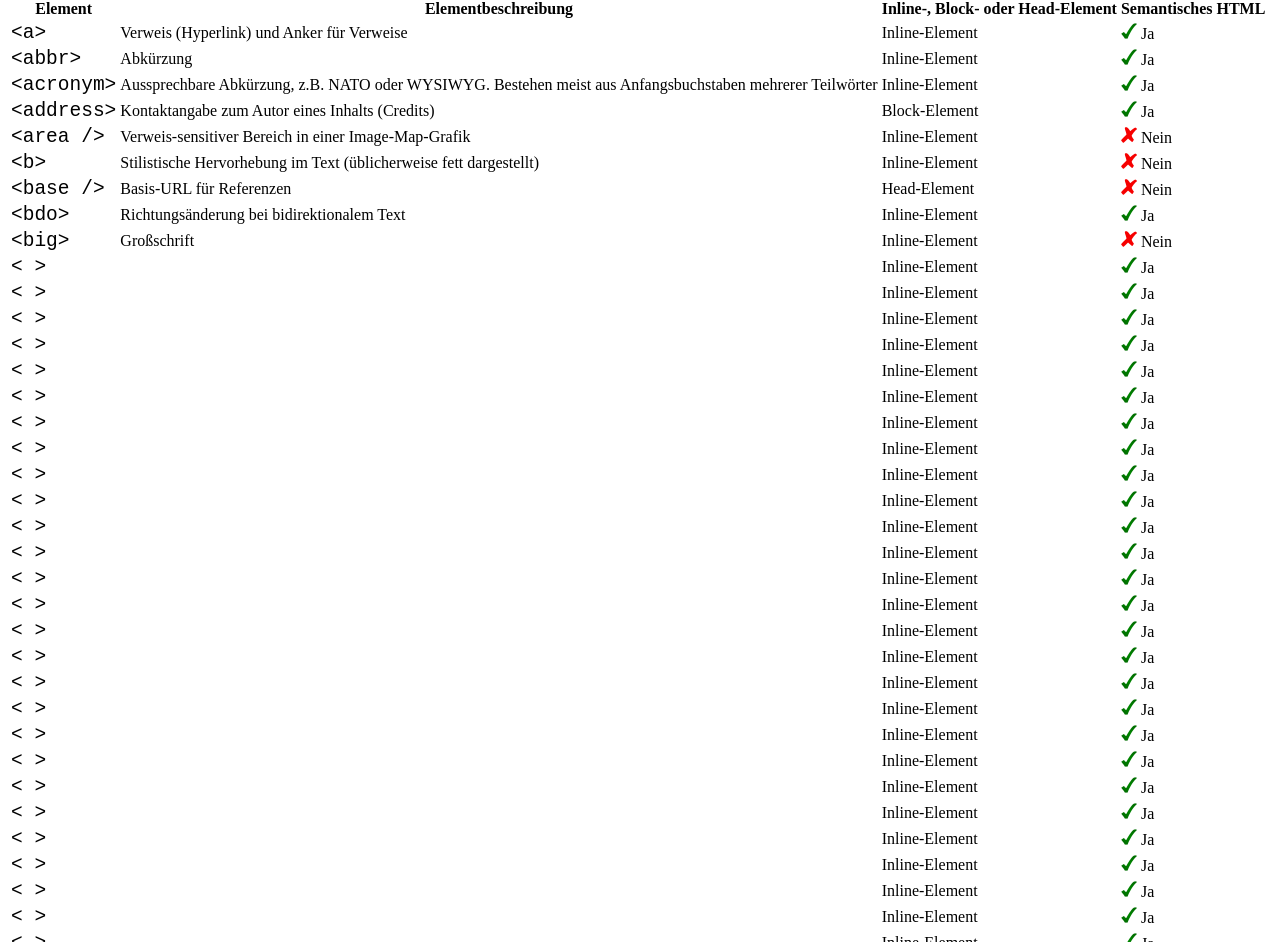
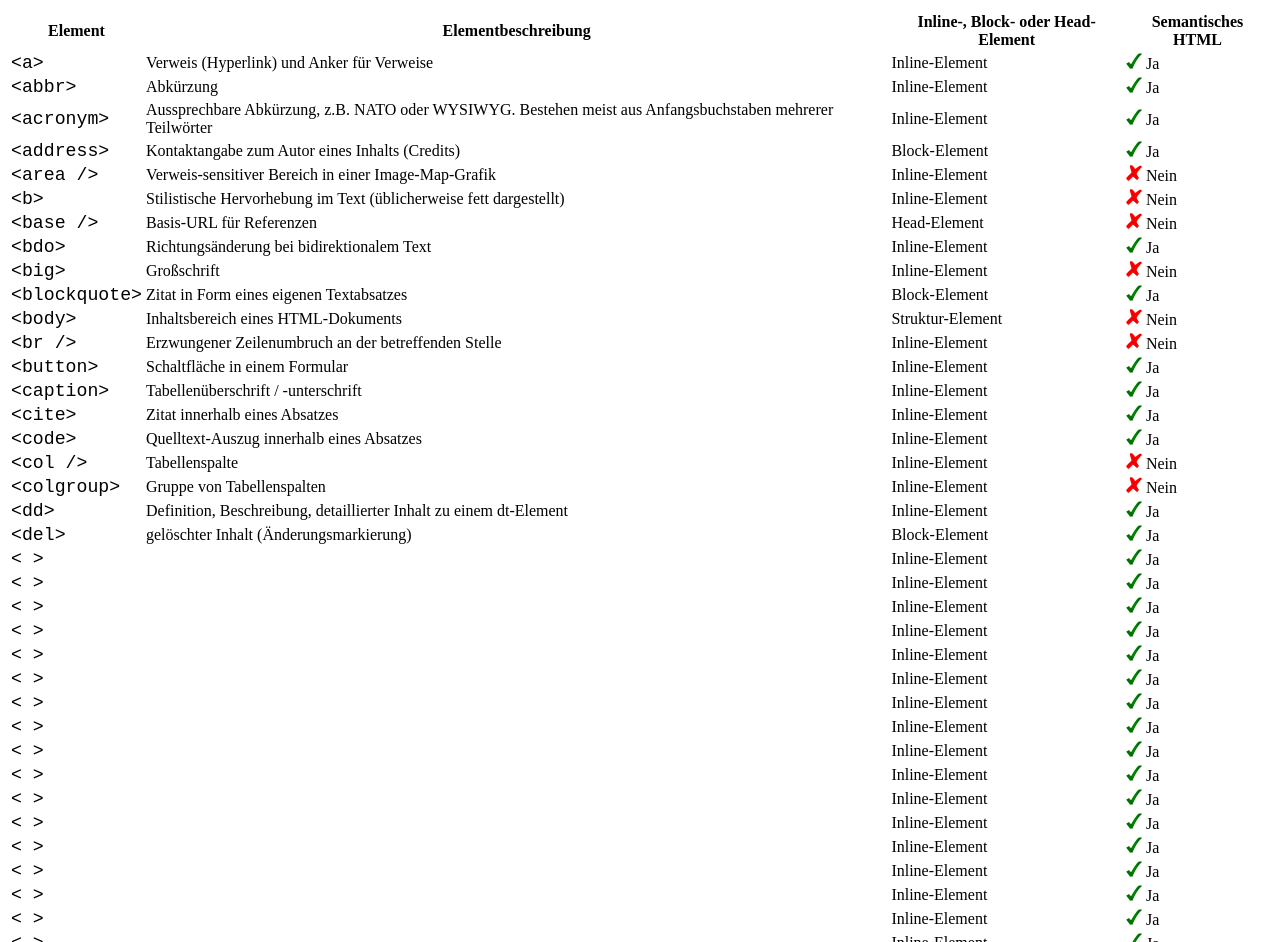
Before and after one commit to developer127/weben2013, a plain HTML site: page HA-Kap6/WebContent/index.html in a window 1280 px wide. Shown: the part 70-1012 px from the top of the page. Drawn offline with Linux system fonts and the light colour scheme.

Commit message:
Tabelle bearbeitet4

```diff
--- a/HA-Kap6/WebContent/index.html
+++ b/HA-Kap6/WebContent/index.html
@@ -7,7 +7,7 @@
 <title>XHTML 1.0 strict Elemente</title>
 </head>
 <body>
-<h2>Tabelle aller 77 "XHTML 1.0 strict"- Elemente</h2>
+<h1>Tabelle aller 77 "XHTML 1.0 strict"- Elemente</h1>
 <table>
 	<tr id="header">
 		<th>Element</th>
@@ -19,465 +19,466 @@
 		<td><code class="language_html">&lt;a&gt;</code></td>
 		<td>Verweis (Hyperlink) und Anker für Verweise</td>
 		<td>Inline-Element</td>
-		<td><img src="ja.png" alt="Ja" /> Ja</td>
+		<td><img src="ja.png" /> Ja</td>
 	</tr>
 	<tr class="row2">
 		<td><code class="language_html">&lt;abbr&gt;</code></td>
 		<td>Abkürzung</td>
 		<td>Inline-Element</td>
-		<td><img src="ja.png" alt="Ja" /> Ja</td>
+		<td><img src="ja.png"   /> Ja</td>
 	</tr>
 	<tr class="row1">
 		<td><code class="language_html">&lt;acronym&gt;</code></td>
 		<td>Aussprechbare Abkürzung, z.B. NATO oder WYSIWYG.
 		Bestehen meist aus Anfangsbuchstaben mehrerer Teilwörter</td>
 		<td>Inline-Element</td>
-		<td><img src="ja.png" alt="Ja" /> Ja</td>
+		<td><img src="ja.png"   /> Ja</td>
 	</tr>
 	<tr class="row2">
 		<td><code class="language_html">&lt;address&gt;</code></td>
 		<td>Kontaktangabe zum Autor eines Inhalts (Credits)</td>
 		<td>Block-Element</td>
-		<td><img src="ja.png" alt="Ja" /> Ja</td>
+		<td><img src="ja.png"   /> Ja</td>
 	</tr>
 	<tr class="row1">
 		<td><code class="language_html">&lt;area /&gt;</code></td>
 		<td>Verweis-sensitiver Bereich in einer Image-Map-Grafik</td>
 		<td>Inline-Element</td>
-		<td><img src="nein.png" alt="Nein" /> Nein</td>
+		<td><img src="nein.png"   /> Nein</td>
 	</tr>
 	<tr class="row2">
 		<td><code class="language_html">&lt;b&gt;</code></td>
 		<td>Stilistische Hervorhebung im Text
 			(üblicherweise fett dargestellt)</td>
 		<td>Inline-Element</td>
-		<td><img src="nein.png" alt="Nein" /> Nein</td>
+		<td><img src="nein.png"   /> Nein</td>
 	</tr>
 	<tr class="row1">
 		<td><code class="language_html">&lt;base /&gt;</code></td>
 		<td>Basis-URL für Referenzen</td>
 		<td>Head-Element</td>
-		<td><img src="nein.png" alt="Nein" /> Nein</td>
+		<td><img src="nein.png"   /> Nein</td>
 	</tr>
 	<tr class="row2">
 		<td><code class="language_html">&lt;bdo&gt;</code></td>
 		<td>Richtungsänderung bei bidirektionalem Text</td>
 		<td>Inline-Element</td>
-		<td><img src="ja.png" alt="Ja" /> Ja</td>
+		<td><img src="ja.png"   /> Ja</td>
 	</tr>
 	<tr class="row1">
 		<td><code class="language_html">&lt;big&gt;</code></td>
 		<td>Großschrift</td>
 		<td>Inline-Element</td>
-		<td><img src="nein.png" alt="Nein" /> Nein</td>
+		<td><img src="nein.png"   /> Nein</td>
+	</tr>
+	<tr class="row2">
+		<td><code class="language_html">&lt;blockquote&gt;</code></td>
+		<td>Zitat in Form eines eigenen Textabsatzes</td>
+		<td>Block-Element</td>
+		<td><img src="ja.png"   /> Ja</td>
+	</tr>
+	<tr class="row1">
+		<td><code class="language_html">&lt;body&gt;</code></td>
+		<td>Inhaltsbereich eines HTML-Dokuments</td>
+		<td>Struktur-Element</td>
+		<td><img src="nein.png"/> Nein</td>
+	</tr>
+	<tr class="row2">
+		<td><code class="language_html">&lt;br /&gt;</code></td>
+		<td>Erzwungener Zeilenumbruch an der betreffenden Stelle</td>
+		<td>Inline-Element</td>
+		<td><img src="nein.png"/> Nein</td>
+	</tr>
+	<tr class="row1">
+		<td><code class="language_html">&lt;button&gt;</code></td>
+		<td>Schaltfläche in einem Formular</td>
+		<td>Inline-Element</td>
+		<td><img src="ja.png"/> Ja</td>
+	</tr>
+	<tr class="row2">
+		<td><code class="language_html">&lt;caption&gt;</code></td>
+		<td>Tabellenüberschrift / -unterschrift</td>
+		<td>Inline-Element</td>
+		<td><img src="ja.png"   /> Ja</td>
+	</tr>
+	<tr class="row1">
+		<td><code class="language_html">&lt;cite&gt;</code></td>
+		<td>Zitat innerhalb eines Absatzes</td>
+		<td>Inline-Element</td>
+		<td><img src="ja.png"/> Ja</td>
+	</tr>
+	<tr class="row2">
+		<td><code class="language_html">&lt;code&gt;</code></td>
+		<td>Quelltext-Auszug innerhalb eines Absatzes</td>
+		<td>Inline-Element</td>
+		<td><img src="ja.png"/> Ja</td>
+	</tr>
+	<tr class="row1">
+		<td><code class="language_html">&lt;col /&gt;</code></td>
+		<td>Tabellenspalte</td>
+		<td>Inline-Element</td>
+		<td><img src="nein.png"/> Nein</td>
+	</tr>
+	<tr class="row2">
+		<td><code class="language_html">&lt;colgroup&gt;</code></td>
+		<td>Gruppe von Tabellenspalten</td>
+		<td>Inline-Element</td>
+		<td><img src="nein.png"/> Nein</td>
+	</tr>
+	<tr class="row1">
+		<td><code class="language_html">&lt;dd&gt;</code></td>
+		<td>Definition, Beschreibung,
+			detaillierter Inhalt zu einem dt-Element</td>
+		<td>Inline-Element</td>
+		<td><img src="ja.png"   /> Ja</td>
+	</tr>
+	<tr class="row2">
+		<td><code class="language_html">&lt;del&gt;</code></td>
+		<td>gelöschter Inhalt (Änderungsmarkierung)</td>
+		<td>Block-Element</td>
+		<td><img src="ja.png"   /> Ja</td>
+	</tr>
+	<tr class="row1">
+		<td><code class="language_html">&lt; &gt;</code></td>
+		<td></td>
+		<td>Inline-Element</td>
+		<td><img src="ja.png"   /> Ja</td>
 	</tr>
 	<tr class="row2">
 		<td><code class="language_html">&lt; &gt;</code></td>
 		<td></td>
 		<td>Inline-Element</td>
-		<td><img src="ja.png" alt="Ja" /> Ja</td>
+		<td><img src="ja.png"   /> Ja</td>
 	</tr>
 	<tr class="row1">
 		<td><code class="language_html">&lt; &gt;</code></td>
 		<td></td>
 		<td>Inline-Element</td>
-		<td><img src="ja.png" alt="Ja" /> Ja</td>
+		<td><img src="ja.png"   /> Ja</td>
 	</tr>
 	<tr class="row2">
 		<td><code class="language_html">&lt; &gt;</code></td>
 		<td></td>
 		<td>Inline-Element</td>
-		<td><img src="ja.png" alt="Ja" /> Ja</td>
+		<td><img src="ja.png"   /> Ja</td>
 	</tr>
 	<tr class="row1">
 		<td><code class="language_html">&lt; &gt;</code></td>
 		<td></td>
 		<td>Inline-Element</td>
-		<td><img src="ja.png" alt="Ja" /> Ja</td>
+		<td><img src="ja.png"   /> Ja</td>
 	</tr>
 	<tr class="row2">
 		<td><code class="language_html">&lt; &gt;</code></td>
 		<td></td>
 		<td>Inline-Element</td>
-		<td><img src="ja.png" alt="Ja" /> Ja</td>
+		<td><img src="ja.png"   /> Ja</td>
 	</tr>
 	<tr class="row1">
 		<td><code class="language_html">&lt; &gt;</code></td>
 		<td></td>
 		<td>Inline-Element</td>
-		<td><img src="ja.png" alt="Ja" /> Ja</td>
+		<td><img src="ja.png"   /> Ja</td>
 	</tr>
 	<tr class="row2">
 		<td><code class="language_html">&lt; &gt;</code></td>
 		<td></td>
 		<td>Inline-Element</td>
-		<td><img src="ja.png" alt="Ja" /> Ja</td>
+		<td><img src="ja.png"   /> Ja</td>
 	</tr>
 	<tr class="row1">
 		<td><code class="language_html">&lt; &gt;</code></td>
 		<td></td>
 		<td>Inline-Element</td>
-		<td><img src="ja.png" alt="Ja" /> Ja</td>
+		<td><img src="ja.png"   /> Ja</td>
 	</tr>
 	<tr class="row2">
 		<td><code class="language_html">&lt; &gt;</code></td>
 		<td></td>
 		<td>Inline-Element</td>
-		<td><img src="ja.png" alt="Ja" /> Ja</td>
+		<td><img src="ja.png"   /> Ja</td>
 	</tr>
 	<tr class="row1">
 		<td><code class="language_html">&lt; &gt;</code></td>
 		<td></td>
 		<td>Inline-Element</td>
-		<td><img src="ja.png" alt="Ja" /> Ja</td>
+		<td><img src="ja.png"   /> Ja</td>
 	</tr>
 	<tr class="row2">
 		<td><code class="language_html">&lt; &gt;</code></td>
 		<td></td>
 		<td>Inline-Element</td>
-		<td><img src="ja.png" alt="Ja" /> Ja</td>
+		<td><img src="ja.png"   /> Ja</td>
 	</tr>
 	<tr class="row1">
 		<td><code class="language_html">&lt; &gt;</code></td>
 		<td></td>
 		<td>Inline-Element</td>
-		<td><img src="ja.png" alt="Ja" /> Ja</td>
+		<td><img src="ja.png"   /> Ja</td>
 	</tr>
 	<tr class="row2">
 		<td><code class="language_html">&lt; &gt;</code></td>
 		<td></td>
 		<td>Inline-Element</td>
-		<td><img src="ja.png" alt="Ja" /> Ja</td>
+		<td><img src="ja.png"   /> Ja</td>
 	</tr>
 	<tr class="row1">
 		<td><code class="language_html">&lt; &gt;</code></td>
 		<td></td>
 		<td>Inline-Element</td>
-		<td><img src="ja.png" alt="Ja" /> Ja</td>
+		<td><img src="ja.png"   /> Ja</td>
 	</tr>
 	<tr class="row2">
 		<td><code class="language_html">&lt; &gt;</code></td>
 		<td></td>
 		<td>Inline-Element</td>
-		<td><img src="ja.png" alt="Ja" /> Ja</td>
+		<td><img src="ja.png"   /> Ja</td>
 	</tr>
 	<tr class="row1">
 		<td><code class="language_html">&lt; &gt;</code></td>
 		<td></td>
 		<td>Inline-Element</td>
-		<td><img src="ja.png" alt="Ja" /> Ja</td>
+		<td><img src="ja.png"   /> Ja</td>
 	</tr>
 	<tr class="row2">
 		<td><code class="language_html">&lt; &gt;</code></td>
 		<td></td>
 		<td>Inline-Element</td>
-		<td><img src="ja.png" alt="Ja" /> Ja</td>
+		<td><img src="ja.png"   /> Ja</td>
 	</tr>
 	<tr class="row1">
 		<td><code class="language_html">&lt; &gt;</code></td>
 		<td></td>
 		<td>Inline-Element</td>
-		<td><img src="ja.png" alt="Ja" /> Ja</td>
+		<td><img src="ja.png"   /> Ja</td>
 	</tr>
 	<tr class="row2">
 		<td><code class="language_html">&lt; &gt;</code></td>
 		<td></td>
 		<td>Inline-Element</td>
-		<td><img src="ja.png" alt="Ja" /> Ja</td>
+		<td><img src="ja.png"   /> Ja</td>
 	</tr>
 	<tr class="row1">
 		<td><code class="language_html">&lt; &gt;</code></td>
 		<td></td>
 		<td>Inline-Element</td>
-		<td><img src="ja.png" alt="Ja" /> Ja</td>
+		<td><img src="ja.png"   /> Ja</td>
 	</tr>
 	<tr class="row2">
 		<td><code class="language_html">&lt; &gt;</code></td>
 		<td></td>
 		<td>Inline-Element</td>
-		<td><img src="ja.png" alt="Ja" /> Ja</td>
+		<td><img src="ja.png"   /> Ja</td>
 	</tr>
 	<tr class="row1">
 		<td><code class="language_html">&lt; &gt;</code></td>
 		<td></td>
 		<td>Inline-Element</td>
-		<td><img src="ja.png" alt="Ja" /> Ja</td>
+		<td><img src="ja.png"   /> Ja</td>
 	</tr>
 	<tr class="row2">
 		<td><code class="language_html">&lt; &gt;</code></td>
 		<td></td>
 		<td>Inline-Element</td>
-		<td><img src="ja.png" alt="Ja" /> Ja</td>
+		<td><img src="ja.png"   /> Ja</td>
 	</tr>
 	<tr class="row1">
 		<td><code class="language_html">&lt; &gt;</code></td>
 		<td></td>
 		<td>Inline-Element</td>
-		<td><img src="ja.png" alt="Ja" /> Ja</td>
+		<td><img src="ja.png"   /> Ja</td>
 	</tr>
 	<tr class="row2">
 		<td><code class="language_html">&lt; &gt;</code></td>
 		<td></td>
 		<td>Inline-Element</td>
-		<td><img src="ja.png" alt="Ja" /> Ja</td>
+		<td><img src="ja.png"   /> Ja</td>
 	</tr>
 	<tr class="row1">
 		<td><code class="language_html">&lt; &gt;</code></td>
 		<td></td>
 		<td>Inline-Element</td>
-		<td><img src="ja.png" alt="Ja" /> Ja</td>
+		<td><img src="ja.png"   /> Ja</td>
 	</tr>
 	<tr class="row2">
 		<td><code class="language_html">&lt; &gt;</code></td>
 		<td></td>
 		<td>Inline-Element</td>
-		<td><img src="ja.png" alt="Ja" /> Ja</td>
+		<td><img src="ja.png"   /> Ja</td>
 	</tr>
 	<tr class="row1">
 		<td><code class="language_html">&lt; &gt;</code></td>
 		<td></td>
 		<td>Inline-Element</td>
-		<td><img src="ja.png" alt="Ja" /> Ja</td>
+		<td><img src="ja.png"   /> Ja</td>
 	</tr>
 	<tr class="row2">
 		<td><code class="language_html">&lt; &gt;</code></td>
 		<td></td>
 		<td>Inline-Element</td>
-		<td><img src="ja.png" alt="Ja" /> Ja</td>
+		<td><img src="ja.png"   /> Ja</td>
 	</tr>
 	<tr class="row1">
 		<td><code class="language_html">&lt; &gt;</code></td>
 		<td></td>
 		<td>Inline-Element</td>
-		<td><img src="ja.png" alt="Ja" /> Ja</td>
+		<td><img src="ja.png"   /> Ja</td>
 	</tr>
 	<tr class="row2">
 		<td><code class="language_html">&lt; &gt;</code></td>
 		<td></td>
 		<td>Inline-Element</td>
-		<td><img src="ja.png" alt="Ja" /> Ja</td>
+		<td><img src="ja.png"   /> Ja</td>
 	</tr>
 	<tr class="row1">
 		<td><code class="language_html">&lt; &gt;</code></td>
 		<td></td>
 		<td>Inline-Element</td>
-		<td><img src="ja.png" alt="Ja" /> Ja</td>
+		<td><img src="ja.png"   /> Ja</td>
 	</tr>
 	<tr class="row2">
 		<td><code class="language_html">&lt; &gt;</code></td>
 		<td></td>
 		<td>Inline-Element</td>
-		<td><img src="ja.png" alt="Ja" /> Ja</td>
+		<td><img src="ja.png"   /> Ja</td>
 	</tr>
 	<tr class="row1">
 		<td><code class="language_html">&lt; &gt;</code></td>
 		<td></td>
 		<td>Inline-Element</td>
-		<td><img src="ja.png" alt="Ja" /> Ja</td>
+		<td><img src="ja.png"   /> Ja</td>
 	</tr>
 	<tr class="row2">
 		<td><code class="language_html">&lt; &gt;</code></td>
 		<td></td>
 		<td>Inline-Element</td>
-		<td><img src="ja.png" alt="Ja" /> Ja</td>
+		<td><img src="ja.png"   /> Ja</td>
 	</tr>
 	<tr class="row1">
 		<td><code class="language_html">&lt; &gt;</code></td>
 		<td></td>
 		<td>Inline-Element</td>
-		<td><img src="ja.png" alt="Ja" /> Ja</td>
+		<td><img src="ja.png"   /> Ja</td>
 	</tr>
 	<tr class="row2">
 		<td><code class="language_html">&lt; &gt;</code></td>
 		<td></td>
 		<td>Inline-Element</td>
-		<td><img src="ja.png" alt="Ja" /> Ja</td>
+		<td><img src="ja.png"   /> Ja</td>
 	</tr>
 	<tr class="row1">
 		<td><code class="language_html">&lt; &gt;</code></td>
 		<td></td>
 		<td>Inline-Element</td>
-		<td><img src="ja.png" alt="Ja" /> Ja</td>
+		<td><img src="ja.png"   /> Ja</td>
 	</tr>
 	<tr class="row2">
 		<td><code class="language_html">&lt; &gt;</code></td>
 		<td></td>
 		<td>Inline-Element</td>
-		<td><img src="ja.png" alt="Ja" /> Ja</td>
+		<td><img src="ja.png"   /> Ja</td>
 	</tr>
 	<tr class="row1">
 		<td><code class="language_html">&lt; &gt;</code></td>
 		<td></td>
 		<td>Inline-Element</td>
-		<td><img src="ja.png" alt="Ja" /> Ja</td>
+		<td><img src="ja.png"   /> Ja</td>
 	</tr>
 	<tr class="row2">
 		<td><code class="language_html">&lt; &gt;</code></td>
 		<td></td>
 		<td>Inline-Element</td>
-		<td><img src="ja.png" alt="Ja" /> Ja</td>
+		<td><img src="ja.png"   /> Ja</td>
 	</tr>
 	<tr class="row1">
 		<td><code class="language_html">&lt; &gt;</code></td>
 		<td></td>
 		<td>Inline-Element</td>
-		<td><img src="ja.png" alt="Ja" /> Ja</td>
+		<td><img src="ja.png"   /> Ja</td>
 	</tr>
 	<tr class="row2">
 		<td><code class="language_html">&lt; &gt;</code></td>
 		<td></td>
 		<td>Inline-Element</td>
-		<td><img src="ja.png" alt="Ja" /> Ja</td>
+		<td><img src="ja.png"   /> Ja</td>
 	</tr>
 	<tr class="row1">
 		<td><code class="language_html">&lt; &gt;</code></td>
 		<td></td>
 		<td>Inline-Element</td>
-		<td><img src="ja.png" alt="Ja" /> Ja</td>
+		<td><img src="ja.png"   /> Ja</td>
 	</tr>
 	<tr class="row2">
 		<td><code class="language_html">&lt; &gt;</code></td>
 		<td></td>
 		<td>Inline-Element</td>
-		<td><img src="ja.png" alt="Ja" /> Ja</td>
+		<td><img src="ja.png"   /> Ja</td>
 	</tr>
 	<tr class="row1">
 		<td><code class="language_html">&lt; &gt;</code></td>
 		<td></td>
 		<td>Inline-Element</td>
-		<td><img src="ja.png" alt="Ja" /> Ja</td>
+		<td><img src="ja.png"   /> Ja</td>
 	</tr>
 	<tr class="row2">
 		<td><code class="language_html">&lt; &gt;</code></td>
 		<td></td>
 		<td>Inline-Element</td>
-		<td><img src="ja.png" alt="Ja" /> Ja</td>
+		<td><img src="ja.png"   /> Ja</td>
 	</tr>
 	<tr class="row1">
 		<td><code class="language_html">&lt; &gt;</code></td>
 		<td></td>
 		<td>Inline-Element</td>
-		<td><img src="ja.png" alt="Ja" /> Ja</td>
+		<td><img src="ja.png"   /> Ja</td>
 	</tr>
 	<tr class="row2">
 		<td><code class="language_html">&lt; &gt;</code></td>
 		<td></td>
 		<td>Inline-Element</td>
-		<td><img src="ja.png" alt="Ja" /> Ja</td>
+		<td><img src="ja.png"   /> Ja</td>
 	</tr>
 	<tr class="row1">
 		<td><code class="language_html">&lt; &gt;</code></td>
 		<td></td>
 		<td>Inline-Element</td>
-		<td><img src="ja.png" alt="Ja" /> Ja</td>
+		<td><img src="ja.png"   /> Ja</td>
 	</tr>
 	<tr class="row2">
 		<td><code class="language_html">&lt; &gt;</code></td>
 		<td></td>
 		<td>Inline-Element</td>
-		<td><img src="ja.png" alt="Ja" /> Ja</td>
+		<td><img src="ja.png"   /> Ja</td>
 	</tr>
 	<tr class="row1">
 		<td><code class="language_html">&lt; &gt;</code></td>
 		<td></td>
 		<td>Inline-Element</td>
-		<td><img src="ja.png" alt="Ja" /> Ja</td>
+		<td><img src="ja.png"   /> Ja</td>
 	</tr>
 	<tr class="row2">
 		<td><code class="language_html">&lt; &gt;</code></td>
 		<td></td>
 		<td>Inline-Element</td>
-		<td><img src="ja.png" alt="Ja" /> Ja</td>
+		<td><img src="ja.png"   /> Ja</td>
 	</tr>
 	<tr class="row1">
 		<td><code class="language_html">&lt; &gt;</code></td>
 		<td></td>
 		<td>Inline-Element</td>
-		<td><img src="ja.png" alt="Ja" /> Ja</td>
+		<td><img src="ja.png"   /> Ja</td>
 	</tr>
 	<tr class="row2">
 		<td><code class="language_html">&lt; &gt;</code></td>
 		<td></td>
 		<td>Inline-Element</td>
-		<td><img src="ja.png" alt="Ja" /> Ja</td>
+		<td><img src="ja.png"   /> Ja</td>
 	</tr>
 	<tr class="row1">
 		<td><code class="language_html">&lt; &gt;</code></td>
 		<td></td>
 		<td>Inline-Element</td>
-		<td><img src="ja.png" alt="Ja" /> Ja</td>
-	</tr>
-	<tr class="row2">
-		<td><code class="language_html">&lt; &gt;</code></td>
-		<td></td>
-		<td>Inline-Element</td>
-		<td><img src="ja.png" alt="Ja" /> Ja</td>
-	</tr>
-	<tr class="row1">
-		<td><code class="language_html">&lt; &gt;</code></td>
-		<td></td>
-		<td>Inline-Element</td>
-		<td><img src="ja.png" alt="Ja" /> Ja</td>
-	</tr>
-	<tr class="row2">
-		<td><code class="language_html">&lt; &gt;</code></td>
-		<td></td>
-		<td>Inline-Element</td>
-		<td><img src="ja.png" alt="Ja" /> Ja</td>
-	</tr>
-	<tr class="row1">
-		<td><code class="language_html">&lt; &gt;</code></td>
-		<td></td>
-		<td>Inline-Element</td>
-		<td><img src="ja.png" alt="Ja" /> Ja</td>
-	</tr>
-	<tr class="row2">
-		<td><code class="language_html">&lt; &gt;</code></td>
-		<td></td>
-		<td>Inline-Element</td>
-		<td><img src="ja.png" alt="Ja" /> Ja</td>
-	</tr>
-	<tr class="row1">
-		<td><code class="language_html">&lt; &gt;</code></td>
-		<td></td>
-		<td>Inline-Element</td>
-		<td><img src="ja.png" alt="Ja" /> Ja</td>
-	</tr>
-	<tr class="row2">
-		<td><code class="language_html">&lt; &gt;</code></td>
-		<td></td>
-		<td>Inline-Element</td>
-		<td><img src="ja.png" alt="Ja" /> Ja</td>
-	</tr>
-	<tr class="row1">
-		<td><code class="language_html">&lt; &gt;</code></td>
-		<td></td>
-		<td>Inline-Element</td>
-		<td><img src="ja.png" alt="Ja" /> Ja</td>
-	</tr>
-	<tr class="row2">
-		<td><code class="language_html">&lt; &gt;</code></td>
-		<td></td>
-		<td>Inline-Element</td>
-		<td><img src="ja.png" alt="Ja" /> Ja</td>
-	</tr>
-	<tr class="row1">
-		<td><code class="language_html">&lt; &gt;</code></td>
-		<td></td>
-		<td>Inline-Element</td>
-		<td><img src="ja.png" alt="Ja" /> Ja</td>
-	</tr>
-	<tr class="row2">
-		<td><code class="language_html">&lt; &gt;</code></td>
-		<td></td>
-		<td>Inline-Element</td>
-		<td><img src="ja.png" alt="Ja" /> Ja</td>
-	</tr>
-	<tr class="row1">
-		<td><code class="language_html">&lt; &gt;</code></td>
-		<td></td>
-		<td>Inline-Element</td>
-		<td><img src="ja.png" alt="Ja" /> Ja</td>
+		<td><img src="ja.png"   /> Ja</td>
 	</tr>
 
 </table>
--- a/HA-Kap6/WebContent/stylesheet.css
+++ b/HA-Kap6/WebContent/stylesheet.css
@@ -2,5 +2,5 @@
 p {color: red;}
 
 .language_html{
-	font-size: 1.5em;
+	font-size: 1.4em;
 }
```
